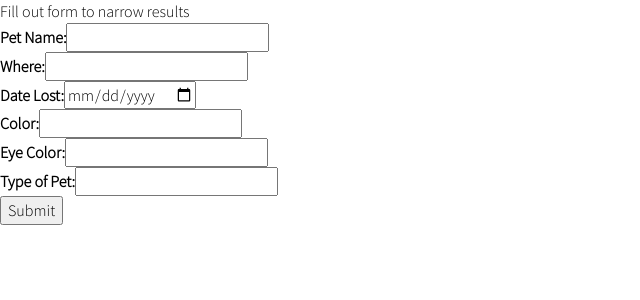
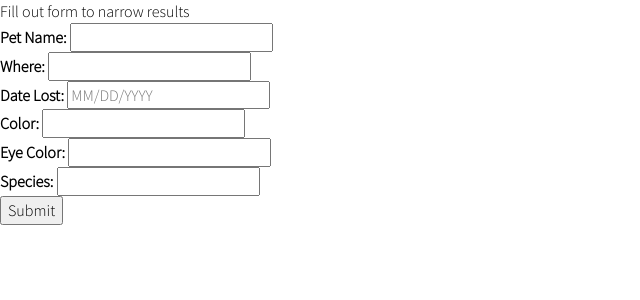
Before and after one commit to pchan37/ubiquitous-happiness, a Flask app: template templates/found.html in a window 1280 px wide. Shown: the top 300 px of the page, without its empty margins (0-640 px from the left). Run offline with Flask 2, Linux system fonts and the light colour scheme; the template is opened without the code that fills it, so the values that code supplies are empty; some libraries are stand-ins or nearby versions; some web fonts are replaced.

Commit message:
minor edits

```diff
--- a/devlog.txt
+++ b/devlog.txt
@@ -51,3 +51,5 @@ kevinZ -- 2017-01-26 12:21 AM
        Got pet.html to display properly
 aymanA - 2017-01-26 12:56:50 AM - added cards styling for lost.html / found.html
 aymanA - 2017-01-26 03:01:45 AM - updated utils for css classes
+kevinZ -- 2017-01-26 03:07
+       Got image uploading working
--- a/templates/confirm.html
+++ b/templates/confirm.html
@@ -7,10 +7,10 @@
     <form id="formData" action="/add{{hidden}}/" method="POST" enctype=multipart/form-data>
       <b>Pet Name: </b><input type="text" name="petName" id="petName" value="{{data['petName']}}" class="formInput"></input><br>
       <b>Where: </b><input type="text" name="location" id="location" class="formInput" value="{{data['location']}}"></input><br>
-      <b>Date {{hidden}}: </b><input type="date" name="dateLost" id="dateLost" class="formInput" values="{{data['dateLost']}}"></input><br>
+      <b>Date {{hidden}}: </b><input type="text" name="dateLost" id="dateLost" class="formInput" value="{{data['dateLost']}}"></input><br>
       <b>Color: </b><input type="text" name="color" id="color" class="formInput" value="{{data['color']}}"></input><br>
       <b>Eye Color: </b><input type="text" name="eyeColor" id="eyeColor" class="formInput" value="{{data['eyeColor']}}"></input><br>
-      <b>Type of Pet: </b><input type="text" name="petType" id="petType" class="formInput"></input><br>
+      <b>Species: </b><input type="text" name="petType" id="petType" class="formInput" value="{{data['petType']}}"></input><br>
       <hr>
       <p>Please add the following additional details</p>
       <b>Name: </b><input type="text" name="name" id="name" class="formInput" required></input><br>
--- a/templates/found.html
+++ b/templates/found.html
@@ -5,12 +5,12 @@
         <div class="contentForm">
             <p>Fill out form to narrow results</p>
             <form id="formData" action="/submitFound/" method="POST">
-                <b>Pet Name:</b><input type="text" name="petName" id="petName" class="formInput"></input><br>
-                <b>Where:</b><input type="text" name="location" id="location" class="formInput"></input><br>
-                <b>Date Lost:</b><input type="date" name="dateLost" id="dateLost" class="formInput"></input><br>
-                <b>Color:</b><input type="text" name="color" id="color" class="formInput"></input><br>
-                <b>Eye Color:</b><input type="text" name="eyeColor" id="eyeColor" class="formInput"></input><br>
-                <b>Type of Pet:</b><input type="text" name="petType" id="petType" class="formInput"></input><br>
+                <b>Pet Name: </b><input type="text" name="petName" id="petName" class="formInput"></input><br>
+                <b>Where: </b><input type="text" name="location" id="location" class="formInput"></input><br>
+                <b>Date Lost: </b><input type="text" name="dateLost" id="dateLost" class="formInput" placeholder="MM/DD/YYYY"></input><br>
+                <b>Color: </b><input type="text" name="color" id="color" class="formInput"></input><br>
+                <b>Eye Color: </b><input type="text" name="eyeColor" id="eyeColor" class="formInput"></input><br>
+                <b>Species: </b><input type="text" name="petType" id="petType" class="formInput"></input><br>
                 <input type="submit" id="submitData" class="formInput"></input><br>
             </form>
         </div>
--- a/templates/lost.html
+++ b/templates/lost.html
@@ -7,7 +7,7 @@
             <form id="formData" action="/submitLost/" method="POST">
                 <b>Pet Name:</b><input type="text" name="petName" id="petName" class="formInput"></input><br>
                 <b>Where:</b><input type="text" name="location" id="location" class="formInput"></input><br>
-                <b>Date Lost:</b><input type="date" name="dateLost" id="dateLost" class="formInput"></input><br>
+                <b>Date Lost:</b><input type="text" name="dateLost" id="dateLost" class="formInput" placeholder="MM/DD/YYYY"></input><br>
                 <b>Color:</b><input type="text" name="color" id="color" class="formInput"></input><br>
                 <b>Eye Color:</b><input type="text" name="eyeColor" id="eyeColor" class="formInput"></input><br>
                 <b>Type of Pet:</b><input type="text" name="petType" id="petType" class="formInput"></input><br>
```
